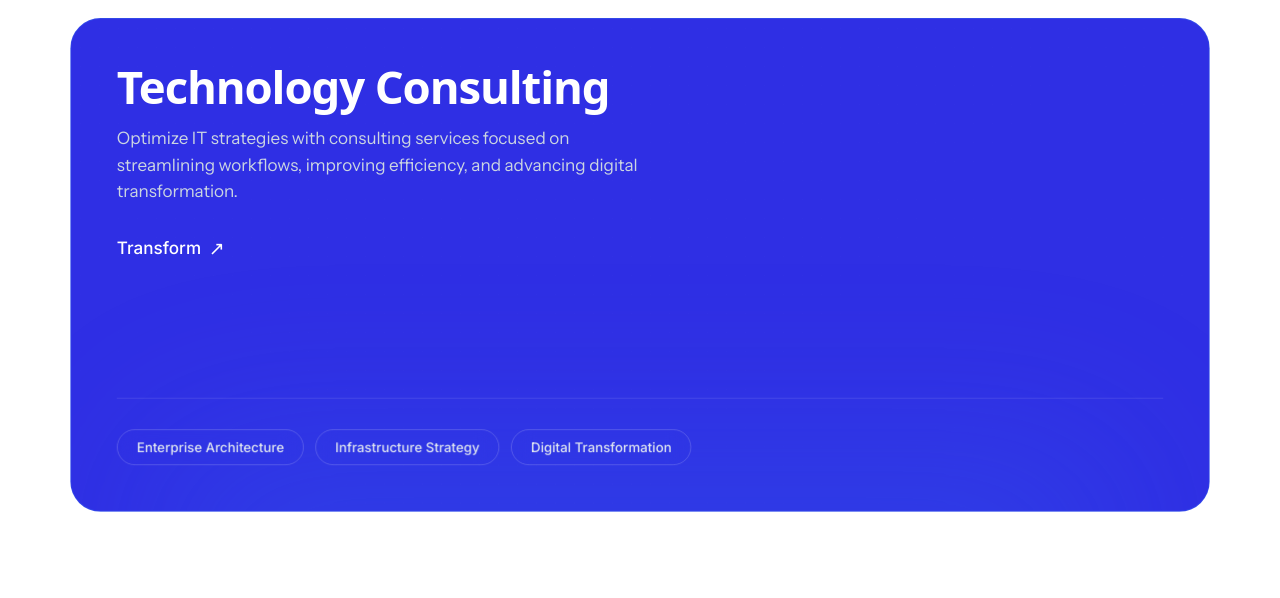
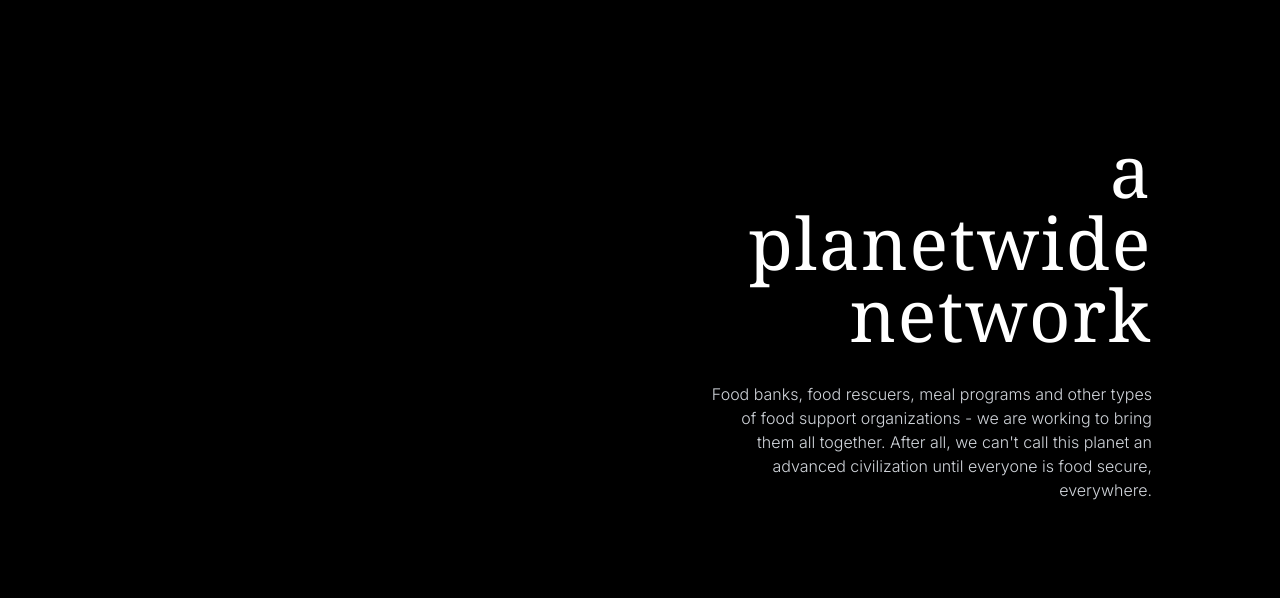
Before and after one commit to Chamindu-DM/web-animations, a React (Vite) app: page / in a window 1280 px wide. Shown: the part 3962-4560 px from the top of the page. Built offline with nearby package versions, Linux system fonts and the light colour scheme.

Commit message:
feat: reorder GlobeSection to follow FeaturesSection in App layout

```diff
--- a/src/App.jsx
+++ b/src/App.jsx
@@ -58,6 +58,9 @@ export default function App() {
       {/* Main feature section with background drawing line */}
       <FeaturesSection />
 
+      {/* Rotating Globe Section */}
+      <GlobeSection />
+
       {/* GSAP Exact Card Stacking Section */}
       <CardStackSection />
 
@@ -66,9 +69,6 @@ export default function App() {
 
       {/* GSAP Device Scroll Animation */}
       <DeviceScrollAnimation />
-
-      {/* Rotating Globe Section */}
-      <GlobeSection />
 
       {/* Contact Form Section */}
       <ContactSection />
```
